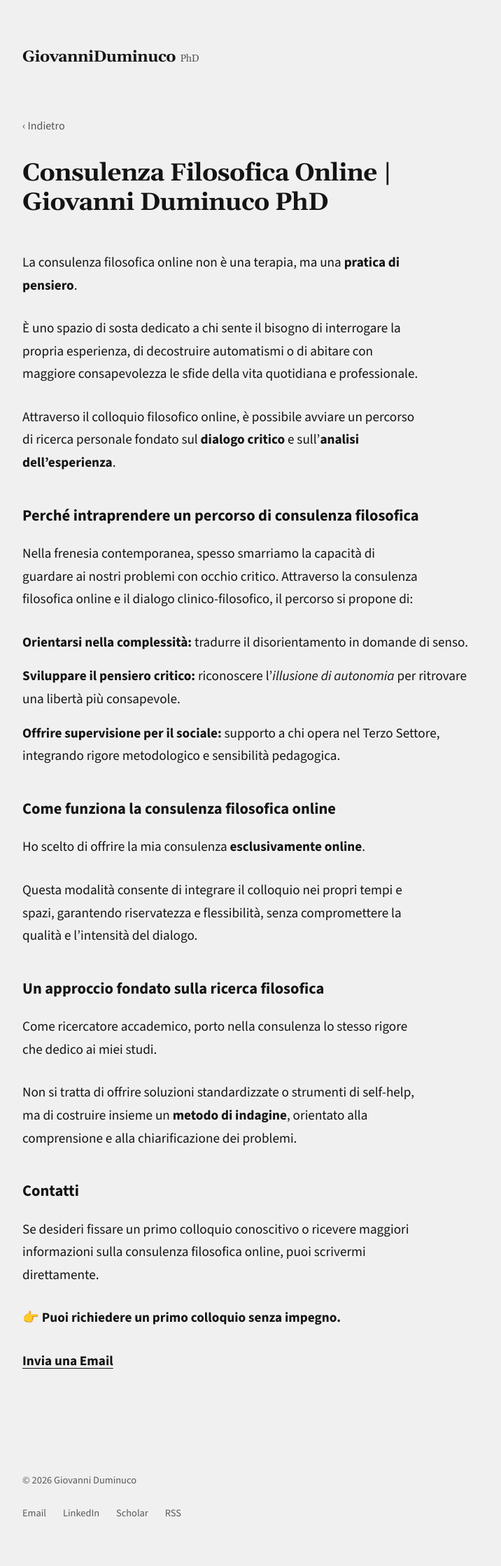
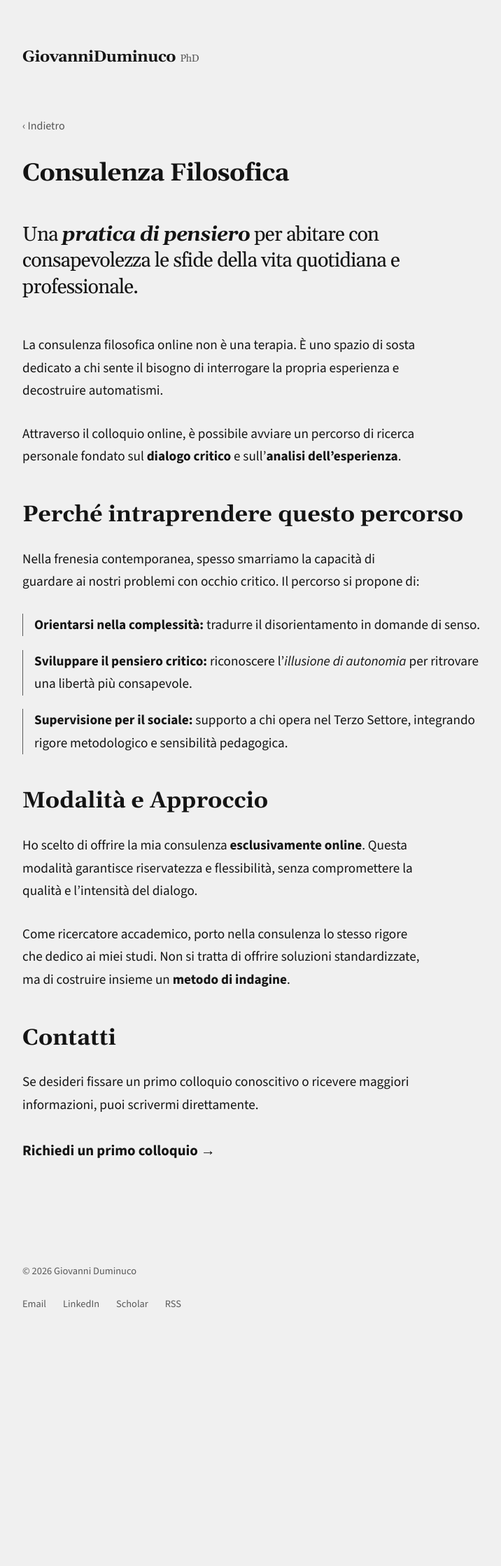
Before and after one commit to dumgio/dumgio.github.io, a Jekyll site: the page built from consulenza-filosofica.md, in a window 1280 px wide. Shown: the whole page at 70% size, without its empty margins (128-844 px from the left). Built offline with Jekyll 4.4.1, drawn with Linux system fonts in a browser that asks for light colours; after the commit the page ends 1939 px from its top, so only the background shows below that.

Commit message:
Update consulenza-filosofica.md

```diff
--- a/consulenza-filosofica.md
+++ b/consulenza-filosofica.md
@@ -1,43 +1,57 @@
 ---
 layout: page
-title: Consulenza Filosofica Online | Giovanni Duminuco PhD
+title: Consulenza Filosofica
 description: Consulenza filosofica e pedagogica online con Giovanni Duminuco (PhD). Colloqui individuali per sviluppare pensiero critico e orientarsi nelle scelte personali e professionali.
 ---
 
-La consulenza filosofica online non è una terapia, ma una **pratica di pensiero**.
+<div class="hero-intro" style="font-size: 1.8rem; margin-bottom: 3rem; line-height: 1.3;">
+  Una <em>pratica di pensiero</em> per abitare con consapevolezza le sfide della vita quotidiana e professionale.
+</div>
 
-È uno spazio di sosta dedicato a chi sente il bisogno di interrogare la propria esperienza, di decostruire automatismi o di abitare con maggiore consapevolezza le sfide della vita quotidiana e professionale.
+<p>
+  La consulenza filosofica online non è una terapia. È uno spazio di sosta dedicato a chi sente il bisogno di interrogare la propria esperienza e decostruire automatismi.
+</p>
 
-Attraverso il colloquio filosofico online, è possibile avviare un percorso di ricerca personale fondato sul **dialogo critico** e sull’**analisi dell’esperienza**.
+<p>
+  Attraverso il colloquio online, è possibile avviare un percorso di ricerca personale fondato sul <strong>dialogo critico</strong> e sull’<strong>analisi dell’esperienza</strong>.
+</p>
 
+<h2>Perché intraprendere questo percorso</h2>
 
-### Perché intraprendere un percorso di consulenza filosofica
+<p>
+  Nella frenesia contemporanea, spesso smarriamo la capacità di guardare ai nostri problemi con occhio critico. Il percorso si propone di:
+</p>
 
-Nella frenesia contemporanea, spesso smarriamo la capacità di guardare ai nostri problemi con occhio critico. Attraverso la consulenza filosofica online e il dialogo clinico-filosofico, il percorso si propone di:
+<ul>
+  <li><strong>Orientarsi nella complessità:</strong> tradurre il disorientamento in domande di senso.</li>
+  <li><strong>Sviluppare il pensiero critico:</strong> riconoscere l’<em>illusione di autonomia</em> per ritrovare una libertà più consapevole.</li>
+  <li><strong>Supervisione per il sociale:</strong> supporto a chi opera nel Terzo Settore, integrando rigore metodologico e sensibilità pedagogica.</li>
+</ul>
 
-* **Orientarsi nella complessità:** tradurre il disorientamento in domande di senso.
-* **Sviluppare il pensiero critico:** riconoscere l’*illusione di autonomia* per ritrovare una libertà più consapevole.
-* **Offrire supervisione per il sociale:** supporto a chi opera nel Terzo Settore, integrando rigore metodologico e sensibilità pedagogica.
+<h2>Modalità e Approccio</h2>
 
+<p>
+  Ho scelto di offrire la mia consulenza <strong>esclusivamente online</strong>. Questa modalità garantisce riservatezza e flessibilità, senza compromettere la qualità e l’intensità del dialogo.
+</p>
 
-### Come funziona la consulenza filosofica online
+<p>
+  Come ricercatore accademico, porto nella consulenza lo stesso rigore che dedico ai miei studi. Non si tratta di offrire soluzioni standardizzate, ma di costruire insieme un <strong>metodo di indagine</strong>.
+</p>
 
-Ho scelto di offrire la mia consulenza **esclusivamente online**.
+<h2>Contatti</h2>
 
-Questa modalità consente di integrare il colloquio nei propri tempi e spazi, garantendo riservatezza e flessibilità, senza compromettere la qualità e l’intensità del dialogo.
+<p>
+  Se desideri fissare un primo colloquio conoscitivo o ricevere maggiori informazioni, puoi scrivermi direttamente.
+</p>
 
+<p style="margin-top: 2rem;">
+  <a href="mailto:mail@giod.it" class="post-item" style="text-decoration: none; font-weight: 700; font-size: 1.3rem;">
+    Richiedi un primo colloquio &rarr;
+  </a>
+</p>
 
-### Un approccio fondato sulla ricerca filosofica
-
-Come ricercatore accademico, porto nella consulenza lo stesso rigore che dedico ai miei studi.
-
-Non si tratta di offrire soluzioni standardizzate o strumenti di self-help, ma di costruire insieme un **metodo di indagine**, orientato alla comprensione e alla chiarificazione dei problemi.
-
-
-### Contatti
-
-Se desideri fissare un primo colloquio conoscitivo o ricevere maggiori informazioni sulla consulenza filosofica online, puoi scrivermi direttamente.
-
-👉 **Puoi richiedere un primo colloquio senza impegno.**
-
-[**Invia una Email**](mailto:mail@giod.it)
+<style>
+  .page-content h2 { margin-top: 4rem; }
+  .page-content ul { margin-bottom: 2rem; }
+  .page-content li { margin-bottom: 1.2rem; padding-left: 1rem; border-left: 1px solid var(--grey); }
+</style>
```
